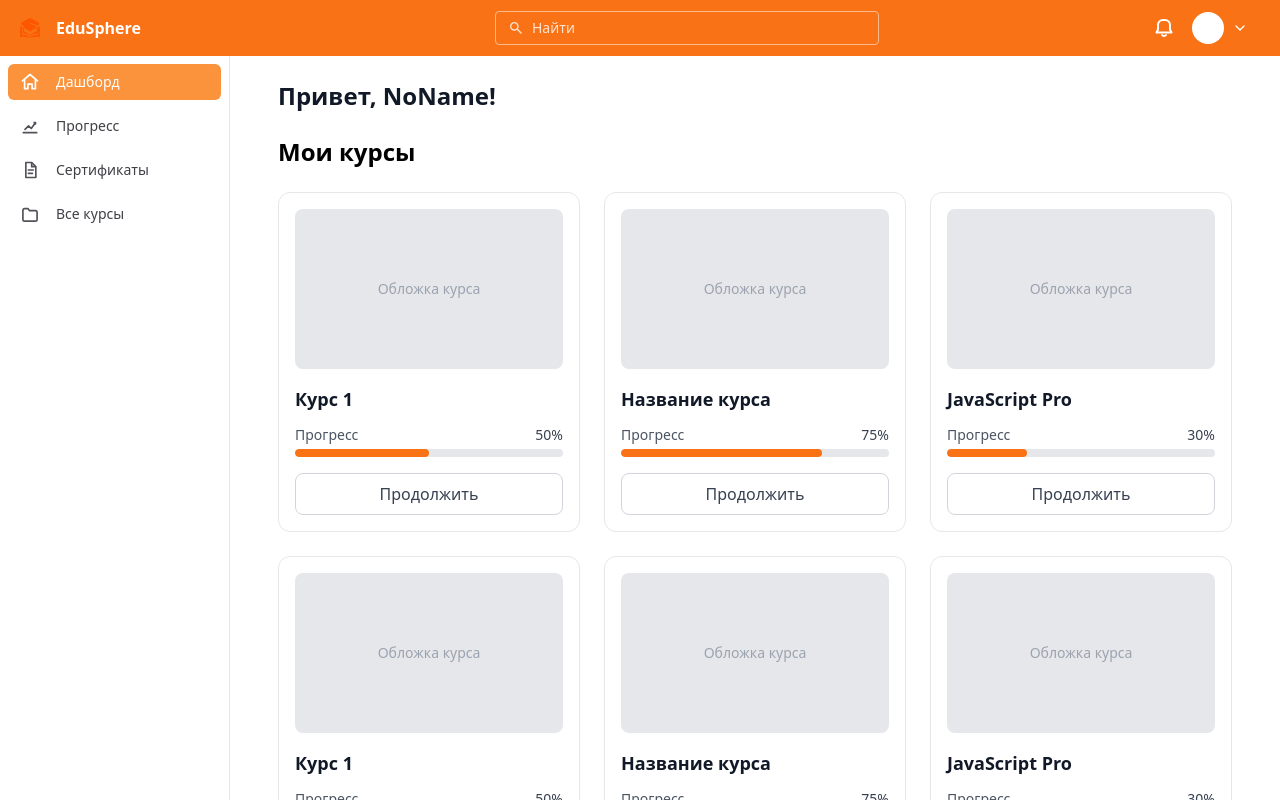
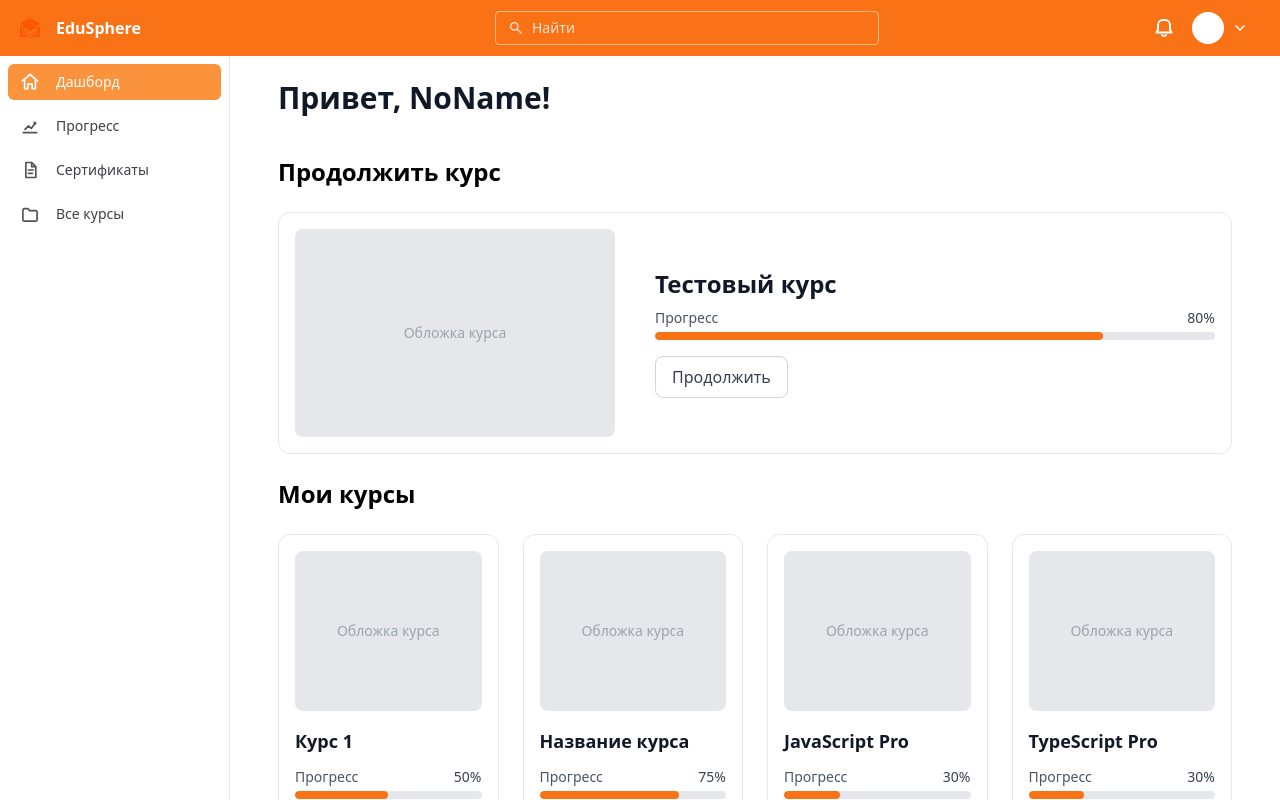
Before and after one commit to qsor/SmartEdu, a React (Vite) app in the folder client/: page /dashboard in a window 1280 px wide. Built offline with nearby package versions, Linux system fonts and the light colour scheme.

Commit message:
append main card course and chage grid cards from 3 to 4 cols

```diff
--- a/client/src/components/DashboardCourseCard.tsx
+++ b/client/src/components/DashboardCourseCard.tsx
@@ -1,43 +1,63 @@
-import React from 'react';
-import ProgressBar from './ProgressBar';
+import React from "react";
+import ProgressBar from "./ProgressBar";
 
 interface DashboardCourseCardProps {
   title?: string;
   progress?: number;
   onContinue?: () => void;
   imagePlaceholder?: boolean;
+  isMain?: boolean;
 }
 
 const DashboardCourseCard: React.FC<DashboardCourseCardProps> = ({
   title = "Курс 1",
   progress = 50,
-  onContinue = () => console.log('Продолжить курс'),
-  imagePlaceholder = true
+  onContinue = () => console.log("Продолжить курс"),
+  imagePlaceholder = true,
+  isMain = false,
 }) => {
   return (
-    <div className="bg-white border border-gray-200 rounded-xl p-4 w-full max-w-md hover:shadow-lg transition-shadow">
+    <div
+      className={`bg-white border border-gray-200 rounded-xl p-4 transition-shadow hover:shadow-lg ${
+        isMain ? "flex gap-10 max-w-none items-center" : "w-full max-w-md"
+      }`}
+    >
       {/* Заглушка для обложки */}
-      <div className="w-full h-40 bg-gray-200 rounded-lg mb-4 flex items-center justify-center">
+      <div
+        className={`bg-gray-200 rounded-lg flex items-center justify-center ${
+          isMain ? "w-80 h-52 shrink-0" : "w-full h-40 mb-4"
+        }`}
+      >
         {imagePlaceholder && (
           <span className="text-gray-400 text-sm">Обложка курса</span>
         )}
       </div>
 
+      {/* Контент карточки */}
+      <div className={isMain ? "flex-1" : ""}>
         {/* Заголовок */}
-      <h3 className="text-lg font-semibold text-gray-900 mb-3">
+        <h3
+          className={`font-semibold text-gray-900 ${
+            isMain ? "text-2xl mb-2" : "text-lg mb-3"
+          }`}
+        >
           {title}
         </h3>
 
-      {/* Progress Bar */}
-      <ProgressBar progress={progress} label="Прогресс" />
+        <ProgressBar
+          progress={progress}
+          label={isMain ? undefined : "Прогресс"}
+        />
 
-      {/* Secondary кнопка */}
         <button
           onClick={onContinue}
-        className="w-full mt-4 px-4 py-2 bg-transparent border border-gray-300 text-gray-700 rounded-lg hover:bg-gray-50 hover:border-gray-400 transition-colors font-medium"
+          className={`mt-4 px-4 py-2 bg-transparent border border-gray-300 text-gray-700 rounded-lg hover:bg-gray-50 hover:border-gray-400 transition-colors font-medium ${
+            isMain ? "w-fit" : "w-full"
+          }`}
         >
           Продолжить
         </button>
+      </div>
     </div>
   );
 };
--- a/client/src/components/Header.tsx
+++ b/client/src/components/Header.tsx
@@ -12,7 +12,7 @@ export const Header: React.FC<HeaderProps> = ({ avatar }) => {
   const [isMenuOpen, setIsMenuOpen] = useState(false);
 
   return (
-    <header className="fixed left-[230px] right-0 top-0 z-20 h-[56px] items-center bg-orange-500 flex items-center px-6">
+    <header className="fixed left-[230px] right-0 top-0 z-20 h-[56px] bg-orange-500 flex items-center px-6">
       <div className="mx-auto w-full max-w-[520px]">
         <SearchInput />
       </div>
--- a/client/src/pages/Dashboard.tsx
+++ b/client/src/pages/Dashboard.tsx
@@ -11,16 +11,17 @@ interface Course {
 export const Dashboard: React.FC = ({}) => {
   const name = "NoName";
   // Данные пользователя (позже из Redux/API)
+  const mainCourse: Course = {
+    id: 0,
+    title: "Тестовый курс",
+    progress: 80,
+  };
+
   const myCourses: Course[] = [
-    { id: 0, title: "Курс 1", progress: 50 },
-    { id: 1, title: "Название курса", progress: 75 },
-    { id: 2, title: "JavaScript Pro", progress: 30 },
-    { id: 0, title: "Курс 1", progress: 50 },
-    { id: 1, title: "Название курса", progress: 75 },
-    { id: 2, title: "JavaScript Pro", progress: 30 },
-    { id: 0, title: "Курс 1", progress: 50 },
-    { id: 1, title: "Название курса", progress: 75 },
-    { id: 2, title: "JavaScript Pro", progress: 30 },
+    { id: 1, title: "Курс 1", progress: 50 },
+    { id: 2, title: "Название курса", progress: 75 },
+    { id: 3, title: "JavaScript Pro", progress: 30 },
+    { id: 4, title: "TypeScript Pro", progress: 30 },
   ];
 
   return (
@@ -30,13 +31,23 @@ export const Dashboard: React.FC = ({}) => {
       <div className="ml-[230px] flex h-screen flex-col">
         <Header />
         <main className="mt-[56px] h-[calc(100vh-56px)] overflow-y-auto py-6 px-12">
-          <h2 className="mb-6 text-2xl font-bold text-gray-900">
+          <h2 className="mb-10 text-3xl font-bold text-gray-900">
             Привет, {name}!
           </h2>
 
           <section>
-            <h1 className="mb-6 text-2xl font-bold">Мои курсы</h1>
-            <div className="grid grid-cols-1 md:grid-cols-2 lg:grid-cols-3 gap-6">
+            <h3 className="mb-6 text-2xl font-bold">Продолжить курс</h3>
+            <DashboardCourseCard
+              key={mainCourse.id}
+              title={mainCourse.title}
+              progress={mainCourse.progress}
+              isMain={true}
+            />
+          </section>
+
+          <section>
+            <h3 className="my-6 text-2xl font-bold">Мои курсы</h3>
+            <div className="grid grid-cols-1 md:grid-cols-2 lg:grid-cols-4 gap-6">
               {myCourses.map((course) => (
                 <DashboardCourseCard
                   key={course.id}
```
Lines whose indentation alone changed are shown as unchanged.
